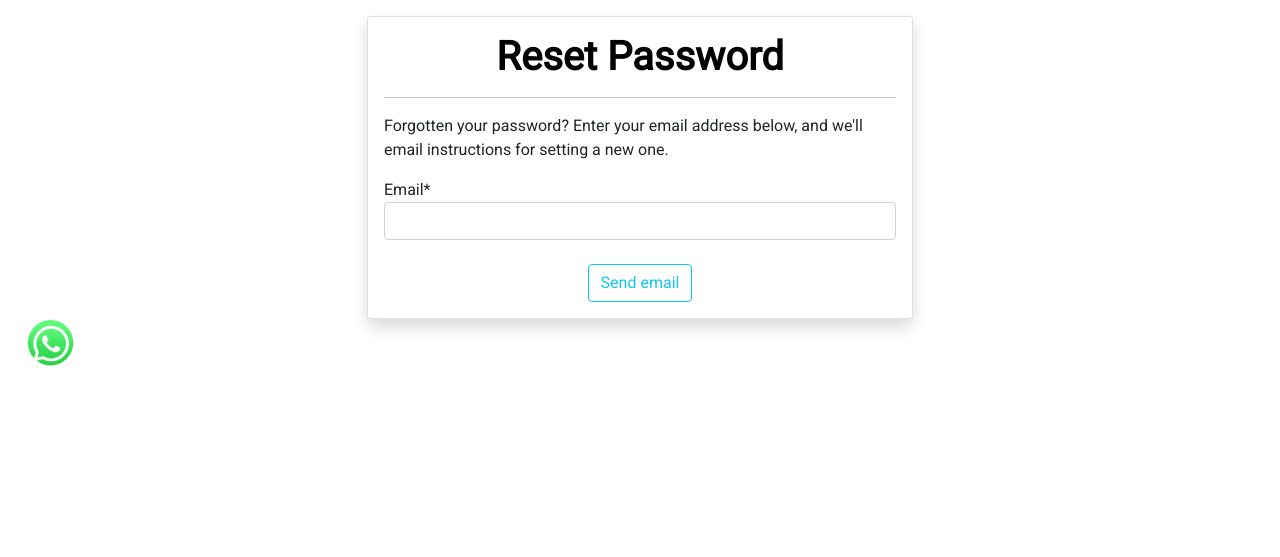
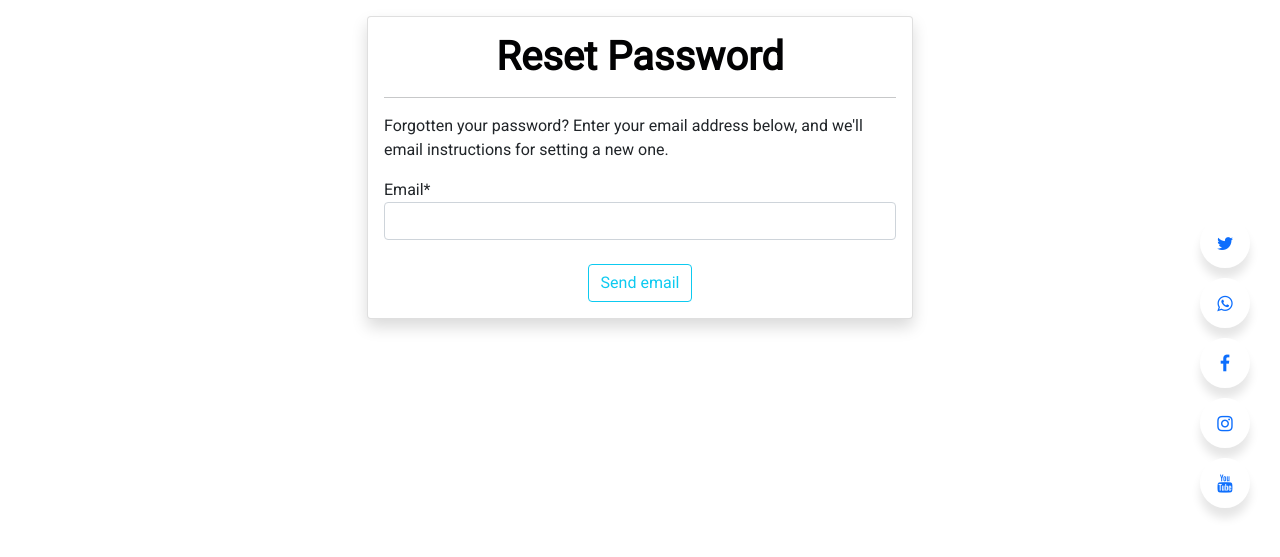
Before and after one commit to amalmathew21/Adam, a Django app: page /password_reset in a window 1280 px wide. Shown: the part 56-613 px from the top of the page. Run offline with Django 4.2, Linux system fonts and the light colour scheme; data comes from the database, SQL or seed files in the repository; both versions use the stored data as it was after the commit; some libraries are stand-ins or nearby versions.

Commit message:
Commiting on feb 22

```diff
--- a/Adam/static/css/custom.css
+++ b/Adam/static/css/custom.css
@@ -51,3 +51,249 @@
     font-weight: bolder;
     color: #020203;
 }
+
+/* .social-media-button {
+    position: fixed;
+    top: 275px;
+    right: 20px;
+    z-index: 199;
+} */
+
+.wrapper{
+    position: fixed;
+    top: 275px;
+    right: 20px;
+    z-index: 199;
+}
+
+.wrapper .icon
+{
+    position: relative;
+    background: #ffffff;
+    border-radius: 50%;
+    padding: 15px;
+    margin: 10px;
+    width: 50px;
+    height: 50px;
+    font-size: 18px;
+    display: flex;
+    justify-content: center;
+    align-items: center;
+    flex-direction: column;
+    box-shadow: 0 10px 10px rgba(0,0,0,0.1);
+    cursor: pointer;
+    transition: all 0.2s cubic-bezier(0.68, -0.55 , 0.265, 1.55);;
+}
+
+
+.wrapper .tooltip
+{
+    position: absolute;
+    top: 0;
+    font-size: 14px;
+    background: #ffffff;
+    color: #ffffff;
+    padding: 5px 8px;
+    border-radius: 5px;
+    box-shadow: 0 10px 10px rgba(0,0,0,0.1);
+    opacity: 0;
+    pointer-events: 0;
+    transition: all .3s cubic-bezier(0.68, -0.55 , 0.265, 1.55);
+}
+.wrapper .tooltip::before
+{
+    position: absolute;
+    content: "";
+    height: 8px;
+    width: 8px;
+    background: #ffffff;
+    bottom: -3px;
+    left: 50%;
+    transform: translate(-50%) rotate(45deg);
+    transition: all .3s cubic-bezier(0.68, -0.55 , 0.265, 1.55);
+}
+
+.wrapper .icon:hover .tooltip
+{
+    top: -45px;
+    opacity: 1;
+    visibility: visible;
+    pointer-events: auto;
+}
+
+.wrapper .icon:hover span,
+.wrapper .icon:hover .tooltip
+{
+    text-shadow: 0px -1px 0px rgba(0, 0, 0, 0.1);
+}
+
+.wrapper .whatsapp:hover,
+.wrapper .whatsapp:hover .tooltip,
+.wrapper .whatsapp:hover .tooltip::before
+{
+    background: #038d03ce;
+    color: #ffffff;
+}
+
+.wrapper .facebook:hover,
+.wrapper .facebook:hover .tooltip,
+.wrapper .facebook:hover .tooltip::before
+{
+    background: #066cf1;
+    color: #ffffff;
+}
+
+
+
+.wrapper .twitter:hover,
+.wrapper .twitter:hover .tooltip,
+.wrapper .twitter:hover .tooltip::before
+{
+    background: #1DA1F2;
+    color: #ffffff;
+}
+
+.wrapper .instagram:hover,
+.wrapper .instagram:hover .tooltip,
+.wrapper .instagram:hover .tooltip::before
+{
+    background: #c75088;
+    color: #ffffff;
+}
+
+.wrapper .youtube:hover,
+.wrapper .youtube:hover .tooltip,
+.wrapper .youtube:hover .tooltip::before
+{
+    background: #f00606;
+    color: #ffffff;
+}
+
+
+
+.social-media-button a.facebook {
+    background-color: #3b5998;
+}
+
+/* .social-media-button a.linkedin {
+    background-color: #0976b4;
+}
+.social-media-button a.twitter {
+    background-color: #4099ff;
+}
+
+.social-media-button a.instagram {
+    background: #e91e63;
+    background: radial-gradient(circle at 33% 100%,#fed373 4%,#f15245 30%,#d92e7f 62%,#9b36b7 85%,#515ecf);
+}
+
+.social-media-button a.youtube {
+    background-color: red;
+}
+.social-media-button a.whatsapp {
+    background-color: #06ee06;
+}
+a:focus {
+    outline: none;
+}
+a:focus {
+    outline: 5px auto -webkit-focus-ring-color;
+    outline-offset: -2px;
+}
+a:focus, a:hover {
+    color: #23527c;
+    text-decoration: underline;
+}
+* {
+    -webkit-box-sizing: border-box;
+    -moz-box-sizing: border-box;
+    box-sizing: border-box;
+}
+
+a:-webkit-any-link {
+    color: -webkit-link;
+    cursor: pointer;
+    text-decoration: underline;
+}
+
+html {
+    font-size: 100%;
+}
+html {
+    font-size: 10px;
+    -webkit-tap-highlight-color: rgba(0,0,0,0);
+}
+html {
+    font-family: sans-serif;
+    -webkit-text-size-adjust: 100%;
+    -ms-text-size-adjust: 100%;
+}
+
+:after, :before {
+    -webkit-box-sizing: border-box;
+    -moz-box-sizing: border-box;
+    box-sizing: border-box;
+}
+:after, :before {
+    -webkit-box-sizing: border-box;
+    -moz-box-sizing: border-box;
+    box-sizing: border-box;
+}
+
+.social-media-button a {
+    width: 4.25rem;
+    height: 4.25rem;
+    line-height: 4.25;
+    display: flex;
+    justify-content: center;
+    align-items: center;
+    text-decoration: none;
+    color: #fff;
+    font-size: 16px;
+    background: #009688;
+    border-radius: 50%;
+    margin-bottom: 10px;
+    margin-left: 0;
+    transition: all .3s ease;
+} */
+
+
+
+.icon
+{
+    display: inline-block;
+    font-size: 44px;
+    animation: float 5s ease-in-out infinite;
+}
+
+.ri-facebook-circle-line
+{
+    animation-delay: 1s;
+}
+
+.ri-whatsapp-circle-line
+{
+    animation-delay: 2s;
+}
+
+@keyframes float
+{
+    0%
+    {
+        transform: translateY(0);
+    }
+    50%
+    {
+        transform: translateY(-15px);
+    }
+    100%
+    {
+        transform: translateY(0);
+    }
+}
+
+/* <div class="icons-wrapper">
+    <i class="ri-instagram-line-icon"></i>
+    <i class="ri-whatsapp-line-icon"></i>
+    <i class="ri-facebook-line-icon"></i>
+</div> */
--- a/Adam/static/js/checkout.js
+++ b/Adam/static/js/checkout.js
@@ -29,8 +29,8 @@ $(document).ready(function ()
                     var options =
                     {
                         "key": "rzp_test_MeYdZlbbReEQgr", // Enter the Key ID generated from the Dashboard
-                        "amount": 1000, //Amount is in currency subunits. Default currency is INR. Hence, 50000 refers to 50000 paise
-                        //"amount":response.total_price * 100,
+                        //"amount": 1000, //Amount is in currency subunits. Default currency is INR. Hence, 50000 refers to 50000 paise
+                        "amount":response.total_price * 100,
                         "currency": "INR",
                         "name": "Adam Dich",
                         "description": "Thank You for shopping with us",
--- a/Adam/store/controller/authview.py
+++ b/Adam/store/controller/authview.py
@@ -57,8 +57,9 @@ def loginpage(request):
             )
             if user is not None:
                 login(request, user)
-                messages.success(request, f"Hello <b> {user.username}</b>! You have been succesfully logged in ")
+                messages.success(request, f"Hello <b> {user.username} </b> ! You have been succesfully logged in ")
                 return redirect("/")
+
 
         else:
             for key, error in list(form.errors.items()):
--- a/Adam/store/templates/store/collections.html
+++ b/Adam/store/templates/store/collections.html
@@ -22,7 +22,7 @@
                             <a href="{% url 'collectionsview' item.name %}">
                             <div class="card-body">
                                 <div class="category-image">
-                                    <img src={{item.image.url}} alt="Category image" class="w-100 h-100"/>
+                                    <img src={{item.image.url}} alt="Categoryimage" class="w-100 h-100"/>
                                 </div>
                                 <h4 class="text-center">{{item.name}}</h4>
                             </div>
--- a/Adam/store/templates/store/inc/slider1.html
+++ b/Adam/store/templates/store/inc/slider1.html
@@ -148,6 +148,8 @@
                         </center>
                     </div>
 
+
+
                 </div>
             </div>
             </div>
--- a/Adam/store/templates/store/layouts/main.html
+++ b/Adam/store/templates/store/layouts/main.html
@@ -9,9 +9,10 @@
 
         {% block title %}
 
-        {% endblock title%}
+        {% endblock title %}
     </title>
-    <link href="https://cdn.jsdelivr.net/npm/bootstrap@5.1.3/dist/css/bootstrap.min.css" rel="stylesheet" integrity="sha384-1BmE4kWBq78iYhFldvKuhfTAU6auU8tT94WrHftjDbrCEXSU1oBoqyl2QvZ6jIW3" crossorigin="anonymous">
+    <link href="https://cdn.jsdelivr.net/npm/bootstrap@5.1.3/dist/css/bootstrap.min.css" rel="stylesheet"
+          integrity="sha384-1BmE4kWBq78iYhFldvKuhfTAU6auU8tT94WrHftjDbrCEXSU1oBoqyl2QvZ6jIW3" crossorigin="anonymous">
     <link rel="stylesheet" href="https://stackpath.bootstrapcdn.com/font-awesome/4.7.0/css/font-awesome.min.css">
     <link rel="preconnect" href="https://fonts.googleapis.com">
     <link rel="preconnect" href="https://fonts.gstatic.com" crossorigin>
@@ -28,32 +29,35 @@
 
     <link rel="stylesheet" href="//code.jquery.com/ui/1.13.2/themes/base/jquery-ui.css">
 
-    <meta name="referrer"  content="no-referrer-when-downgrade">
+    <meta name="referrer" content="no-referrer-when-downgrade">
 
     <style>
-        *{
+        * {
             font-family: 'Roboto', sans-serif;
         }
-        a{
+
+        a {
             text-decoration: none;
         }
-        .product-viewtag{
+
+        .product-viewtag {
             background-color: red;
             color: #fff;
             font-size: 11px;
             line-height: 1;
             position: absolute;
-            text-align : center;
+            text-align: center;
             text-transform: uppercase;
             top: 22px;
             margin-left: 17.5rem;
             padding: 7px 10px;
-            font-weight:600;
-            min-width:45px;
+            font-weight: 600;
+            min-width: 45px;
 
         }
-        .active{
-            font-weight:1000;
+
+        .active {
+            font-weight: 1000;
         }
 
     </style>
@@ -67,9 +71,51 @@
 
 {% endblock content %}
 
-    <a href="https://wa.me/+918078310549?text=I'm%20inquiring%20about%20the%20adam%20dich" target="_blank" class="whatsappchat">
-        <img src="{% static '/images/whatsapp.png' %}" alt="whatsapp" width="50px"/>
+
+
+<section>
+    {% comment %} <div class="social-media-button">
+        <a href="#" class="facebook"><i
+                class="fa fa-facebook"></i>
+            <span class="tooltip">Facebook</span></a>
+        <a href="#" class="linkedin"><i
+                class="fa fa-linkedin"></i></a>
+        <a href="https://wa.me/+918078310549?text=I'm%20inquiring%20about%20the%20adam%20dich" target="_blank"
+        class="whatsapp"><i class="fa fa-whatsapp" aria-hidden="true"></i></a>
+        <a href="#" class="twitter"><i class="fa fa-twitter"></i></a>
+        <a href="https://instagram.com/adam_dich___?igshid=YmMyMTA2M2Y=" class="instagram"><i
+                class="fa fa-instagram"></i></a>
+        <a href="#" class="youtube"><i
+                class="fa fa-youtube-play" aria-hidden="true"></i></a>
+
+
+    </div> {% endcomment %}
+    <div class="wrapper">
+        <a href="#" class="icon twitter">
+            <span class="tooltip">Twitter</span>
+            <span><i class="fa fa-twitter"></i></span>
         </a>
+        <a href="https://wa.me/+918078310549?text=I'm%20inquiring%20about%20the%20adam%20dich" target="_blank" class="icon whatsapp">
+            <span class="tooltip">WhatsApp</span>
+            <span><i class="fa fa-whatsapp"></i></span>
+        </a>
+        <a href="#" class="icon facebook">
+            <span class="tooltip">Facebook</span>
+            <span><i class="fa fa-facebook"></i></span>
+        </a>
+
+        <a href="https://instagram.com/adam_dich___?igshid=YmMyMTA2M2Y=" class="icon instagram">
+            <span class="tooltip">Instagram</span>
+            <span><i class="fa fa-instagram"></i></span>
+        </a>
+        <a href="#" class="icon youtube">
+            <span class="tooltip">YouTube</span>
+            <span><i class="fa fa-youtube"></i></span>
+        </a>
+    </div>
+
+
+</section>
 
 {% comment %} Jquery {% endcomment %}
 <script src="{% static '/js/jquery-3.6.1.min.js' %}"></script>
@@ -78,7 +124,9 @@
 <script src="{% static '/js/custom.js' %}"></script>
 
 {% comment %} Bootstrap {% endcomment %}
-    <script src="https://cdn.jsdelivr.net/npm/bootstrap@5.1.3/dist/js/bootstrap.bundle.min.js" integrity="sha384-ka7Sk0Gln4gmtz2MlQnikT1wXgYsOg+OMhuP+IlRH9sENBO0LRn5q+8nbTov4+1p" crossorigin="anonymous"></script>
+<script src="https://cdn.jsdelivr.net/npm/bootstrap@5.1.3/dist/js/bootstrap.bundle.min.js"
+        integrity="sha384-ka7Sk0Gln4gmtz2MlQnikT1wXgYsOg+OMhuP+IlRH9sENBO0LRn5q+8nbTov4+1p"
+        crossorigin="anonymous"></script>
 
 <script src="https://code.jquery.com/ui/1.13.2/jquery-ui.js"></script>
 
@@ -103,17 +151,15 @@
 <script>
     var availableTags = [];
     $.ajax({
-            method : "GET",
+        method: "GET",
         url: "/product-list",
-            success: function (response)
-            {
+        success: function (response) {
             startautocomplete(response);
         }
     });
 
-        function startautocomplete(availableTags)
-        {
-            $( "#searchproducts" ).autocomplete({
+    function startautocomplete(availableTags) {
+        $("#searchproducts").autocomplete({
             source: availableTags
         });
     }
@@ -121,18 +167,18 @@
 </script>
 
 <script>
-        alertify.set('notifier','position', 'top-right');
+    alertify.set('notifier', 'position', 'top-right');
     {% for msg in messages %}
         alertify.success('{{msg}}');
     {% endfor %}
 </script>
 
 
-    {% block scripts  %}
+{% block scripts %}
 
 {% endblock scripts %}
 
-    {% comment  %} Payment using Razorpay {% endcomment %}
-    <script src ="{% static '/js/checkout.js' %}"></script>
+{% comment %} Payment using Razorpay {% endcomment %}
+<script src="{% static '/js/checkout.js' %}"></script>
 </body>
 </html>
```
Also changed, not shown: Adam/db.sqlite3. Lines whose indentation alone changed are shown as unchanged.
